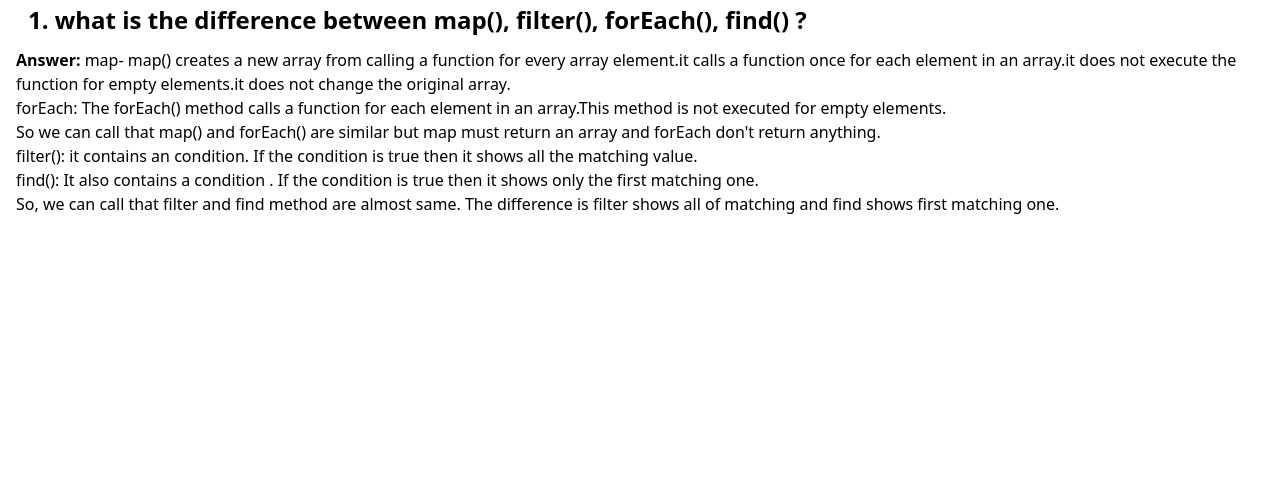
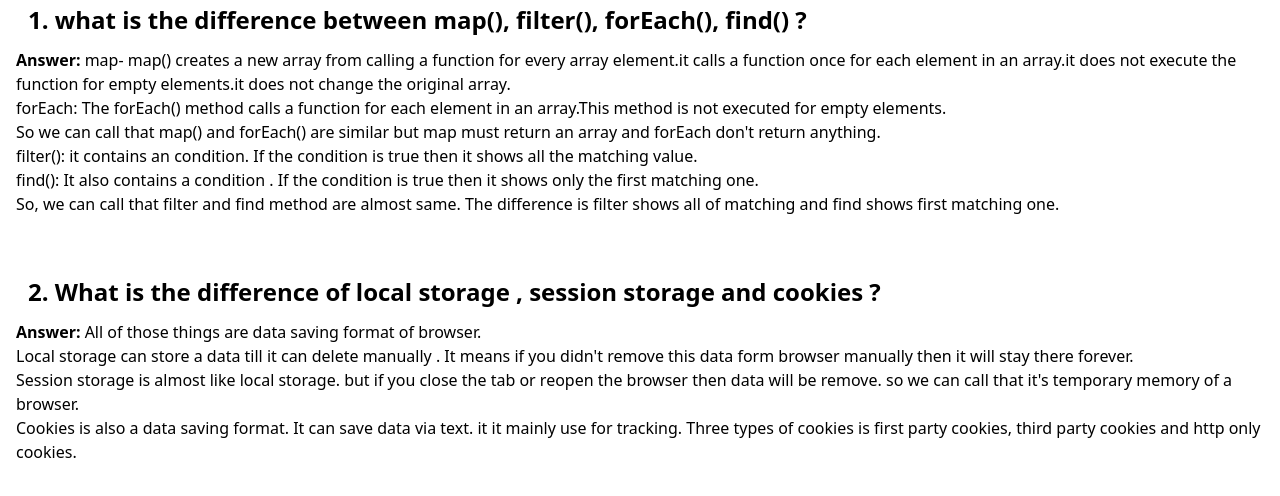
Before and after one commit to masumpost/quiz-hero, a plain HTML site: page blog.html in a window 1280 px wide. Shown: the part 76-572 px from the top of the page. Drawn offline with nearby package versions, Linux system fonts and the light colour scheme.

Commit message:
second question's answer added

```diff
--- a/blog.html
+++ b/blog.html
@@ -20,6 +20,14 @@
         <p>filter(): it contains an condition. If the condition is true then it shows all the matching value.</p>
         <p>find(): It also contains a condition . If the condition is true then it shows only the first matching one.</p>
         <p>So, we can call that filter and find method are almost same. The difference is filter shows all of matching and find shows first matching one.</p>
+        <br><br>
+
+        <h3 class="text-2xl font-semibold p-3">2. What is the difference of local storage , session storage and cookies ?</h3>
+        <p><span class="font-semibold">Answer:</span> All of those things are data saving format of browser.</p>
+        <p>Local storage can store a data till it can delete manually . It means if you didn't remove this data form browser manually then it will stay there forever.</p>
+        <p>Session storage is almost like local storage. but if you close the tab or reopen the browser then data will be remove. so we can call that it's temporary memory of a browser.</p>
+        <p>Cookies is also a data saving format. It can save data via text. it  it mainly use for tracking. Three types of cookies is first party cookies, third party cookies and http only cookies.</p>
+
 
     </section>
 
```
